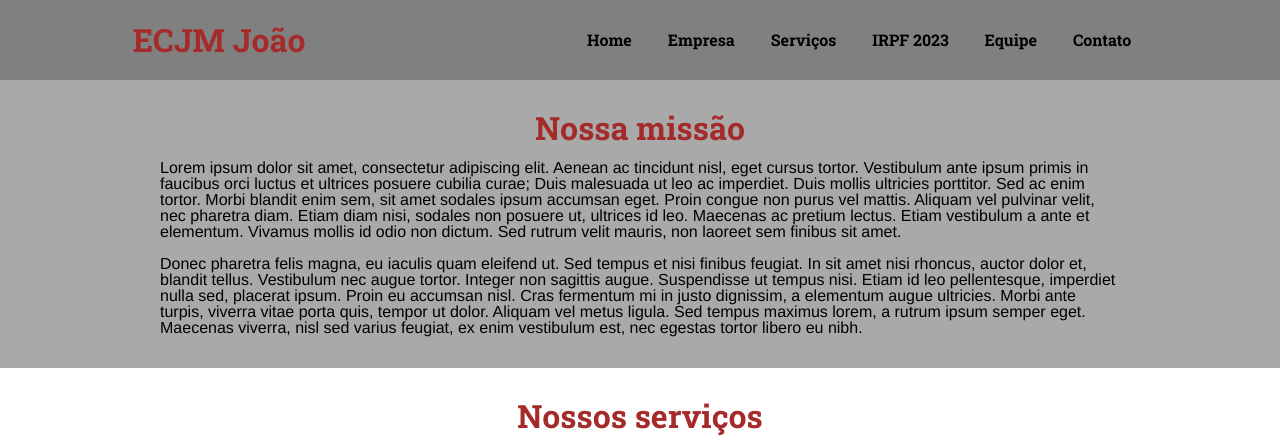
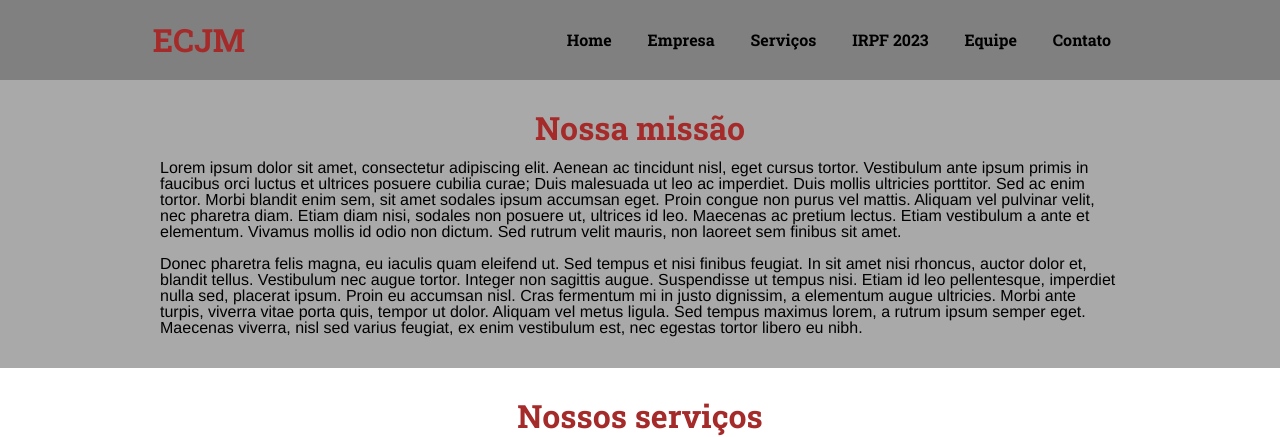
Before and after one commit to felipecarvalhomendes/ECJM, a plain HTML site: page index.html in a window 1280 px wide. Shown: the top 437 px of the page. Drawn offline with Linux system fonts and the light colour scheme.

Commit message:
Update index.html

```diff
--- a/index.html
+++ b/index.html
@@ -28,7 +28,7 @@
             <div class="content">
 
                 <div class="logo">
-                    <span>ECJM João</span>
+                    <span>ECJM</span>
                 </div>
 
                 <div class="menu">
```
